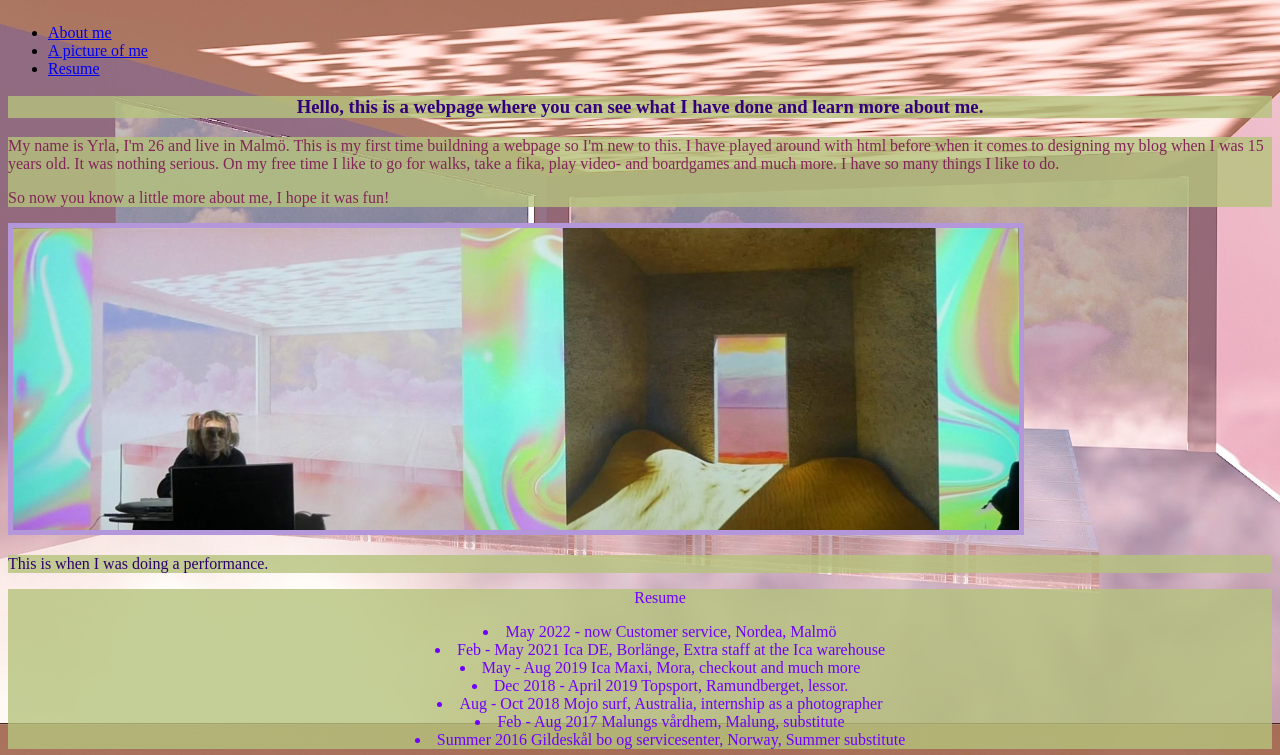
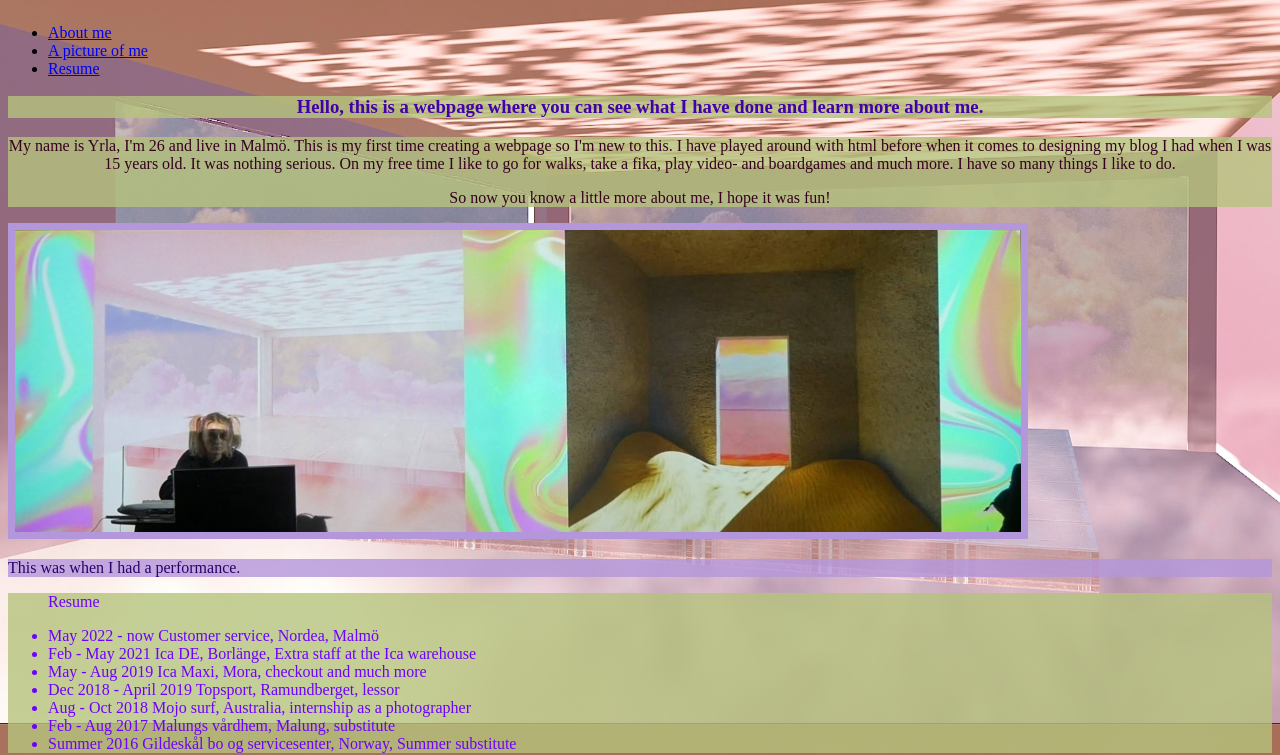
Before and after one commit to yrlaback/my-first-page, a plain HTML site: page index.html in a window 1280 px wide. Shown: the part 77-832 px from the top of the page. Drawn offline with Linux system fonts and the light colour scheme.

Commit message:
git add .

```diff
--- a/index.html
+++ b/index.html
@@ -26,8 +26,8 @@
 
         <section id="about-me">
             <p>My name is Yrla, I'm 26 and live in Malmö. This is my first time
-                buildning a webpage so I'm new to this. I have played around
-                with html before when it comes to designing my blog when I was
+                creating a webpage so I'm new to this. I have played around
+                with html before when it comes to designing my blog I had when I was
                 15 years old. It was nothing serious.
                 On my free time I like to go for walks, take a fika, play video-
                 and boardgames and much more. I have so many things I like to do.
@@ -37,7 +37,7 @@
 
         <section id="Picture">
         <img src="images/me-screen.jpg" width="1005.5" height="301.5" alt="Yrla" title="Me infront of a screen">
-        <p class="picture-info">This is when I was doing a performance.</p>
+        <p class="picture-info">This was when I had a performance.</p>
         </section>
 
         <section id="cv">
@@ -46,7 +46,7 @@
                 <li>May 2022 - now Customer service, Nordea, Malmö</li>
                 <li>Feb - May 2021 Ica DE, Borlänge, Extra staff at the Ica warehouse</li>
                 <li>May - Aug 2019  Ica Maxi, Mora, checkout and much more</li>
-                <li>Dec 2018 - April 2019  Topsport, Ramundberget, lessor.</li>
+                <li>Dec 2018 - April 2019  Topsport, Ramundberget, lessor</li>
                 <li>Aug - Oct 2018 Mojo surf, Australia, internship as a photographer </li>
                 <li>Feb - Aug 2017 Malungs vårdhem, Malung, substitute</li>
                 <li>Summer 2016 Gildeskål bo og servicesenter, Norway, Summer substitute</li>
--- a/styles/index.css
+++ b/styles/index.css
@@ -10,26 +10,32 @@ h1{
 /*this is a test*/
 
 .about-text {
-    color: #32007c;
+    color: #4100a8;
     text-align: center;
     background-color: rgb(182, 196, 126, 0.8);
 }
 
 #about-me {
-    color: #832559;
+    color: #36001e;
+    text-align: center;
+    font-size: 16px;
     background-color: rgb(182, 196, 126, 0.8);
+}
+
+img {
+    border-width: 7px;
+    border-style: solid;
+    border-color: #B497DB;
 }
 
 .picture-info {
     color: #2b006b;
-    background-color: rgb(182, 196, 126, 0.8);
+    background-color: rgb(180, 151, 219, 0.8);
 }
 
 .cv {
     color: #6f00ff;
     font-style: normal;
-    text-align: center;
-    list-style-position: inside;
     background-color: rgb(182, 196, 126, 0.8);
 }
 
@@ -42,12 +48,6 @@ body {
     height: 200vh;
 }
 
-img {
-    border-width: 5px;
-    border-style: solid;
-    border-color: #B497DB;
-}
-
 h4 {
     color: #6F6B44;
 }
```
